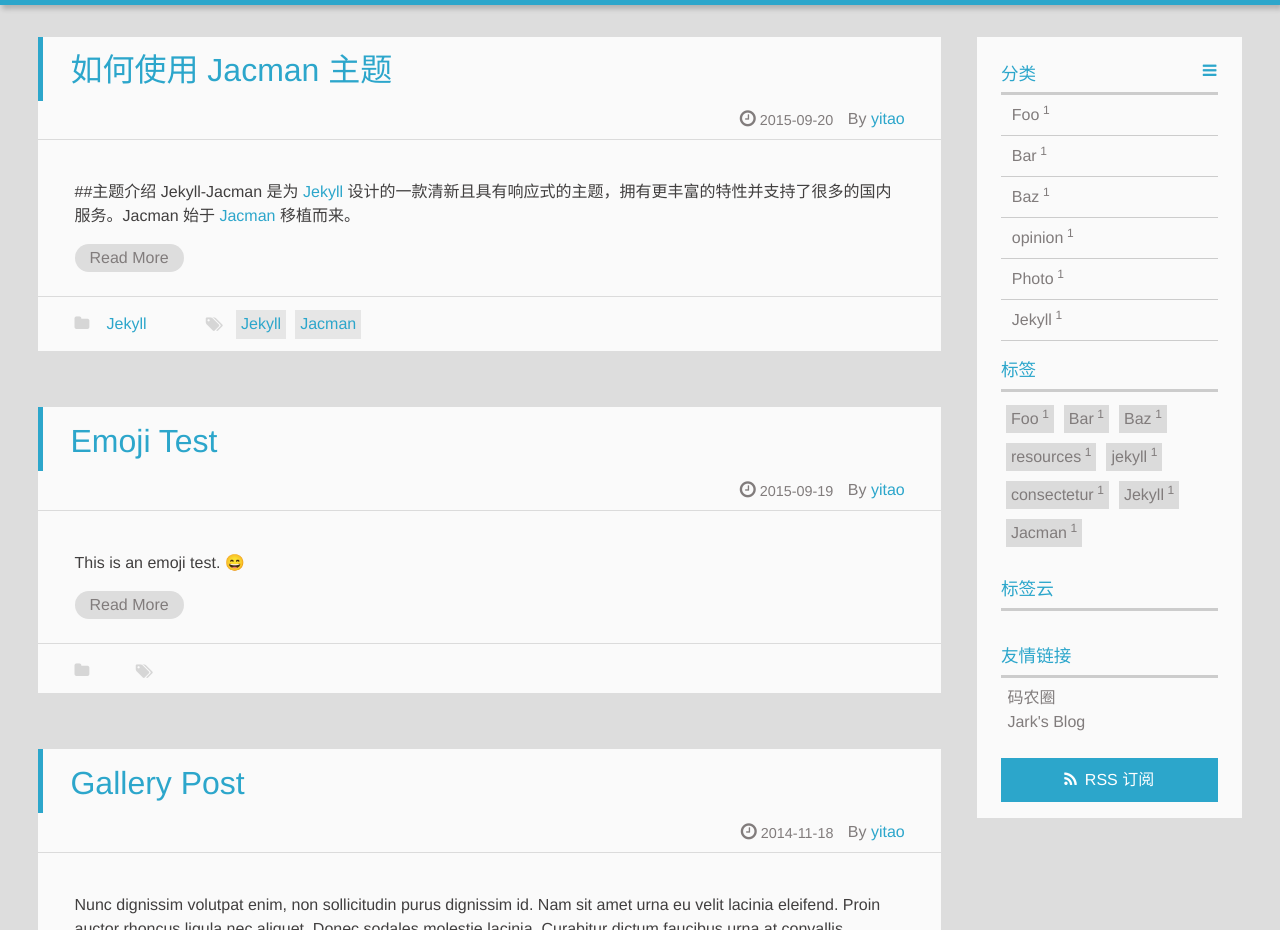
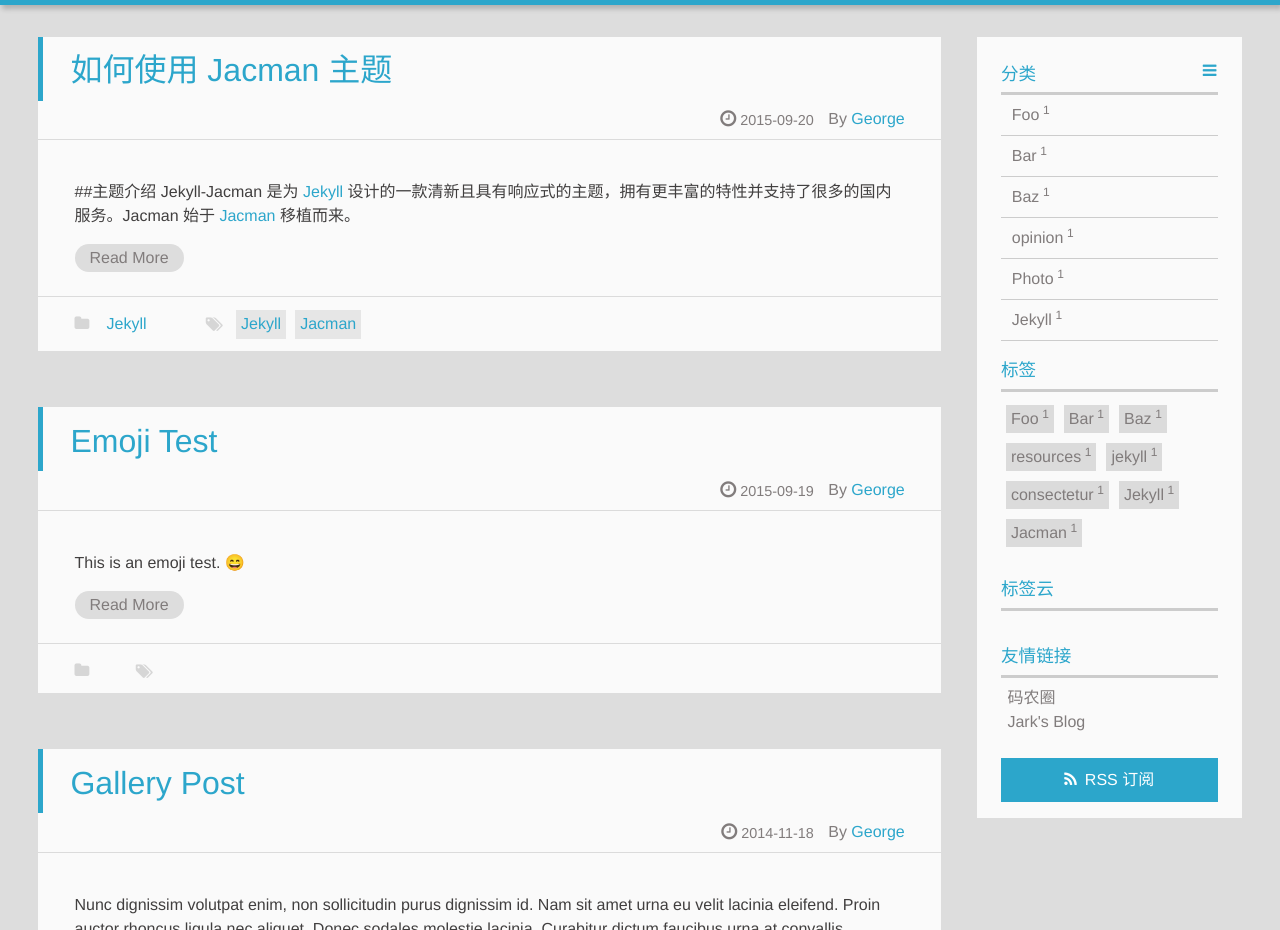
Before and after one commit to 010239/010239.github.io, a Jekyll site: the page built from index.html, in a window 1280 px wide and 1400 px high. Shown: the part 203-1133 px from the top of the window. Built offline with Jekyll 4.4.1, drawn with Linux system fonts in a browser that asks for light colours; emoji names are drawn with the system emoji font; Markdown is read by kramdown in place of the engine named in the settings; formulas are drawn with MathJax 3; the list of posts is cut into pages by our own code; some of the changed text lies outside the part shown.

```diff
--- a/_config.yml
+++ b/_config.yml
@@ -88,7 +88,7 @@ share_button: true #enable share buttons if true
 
 #### Author information
 author:
-  name: yitao      ## e.g. wuchong Author name
+  name: George      ## e.g. wuchong Author name
   intro_line1:  "Hello ,I'm Larry Page in Google."    ## your introduction on the bottom of the page
   intro_line2:  "This is my blog,believe it or not."  ## the 2nd line
   weibo:      ## e.g. wuchong1014 or 2176287895 for http://weibo.com/2176287895
@@ -142,6 +142,7 @@ cnzz_tongji:
   siteid:    ## e.g. 1253575964 your cnzz tongji site id
 
 #### Miscellaneous
+ShowCustomFont: true
 fancybox: true        ## if you use gallery post or want use fancybox please set the value to true.
 totop: true           ## if you want to scroll to top in every post set the value to true
 
```
